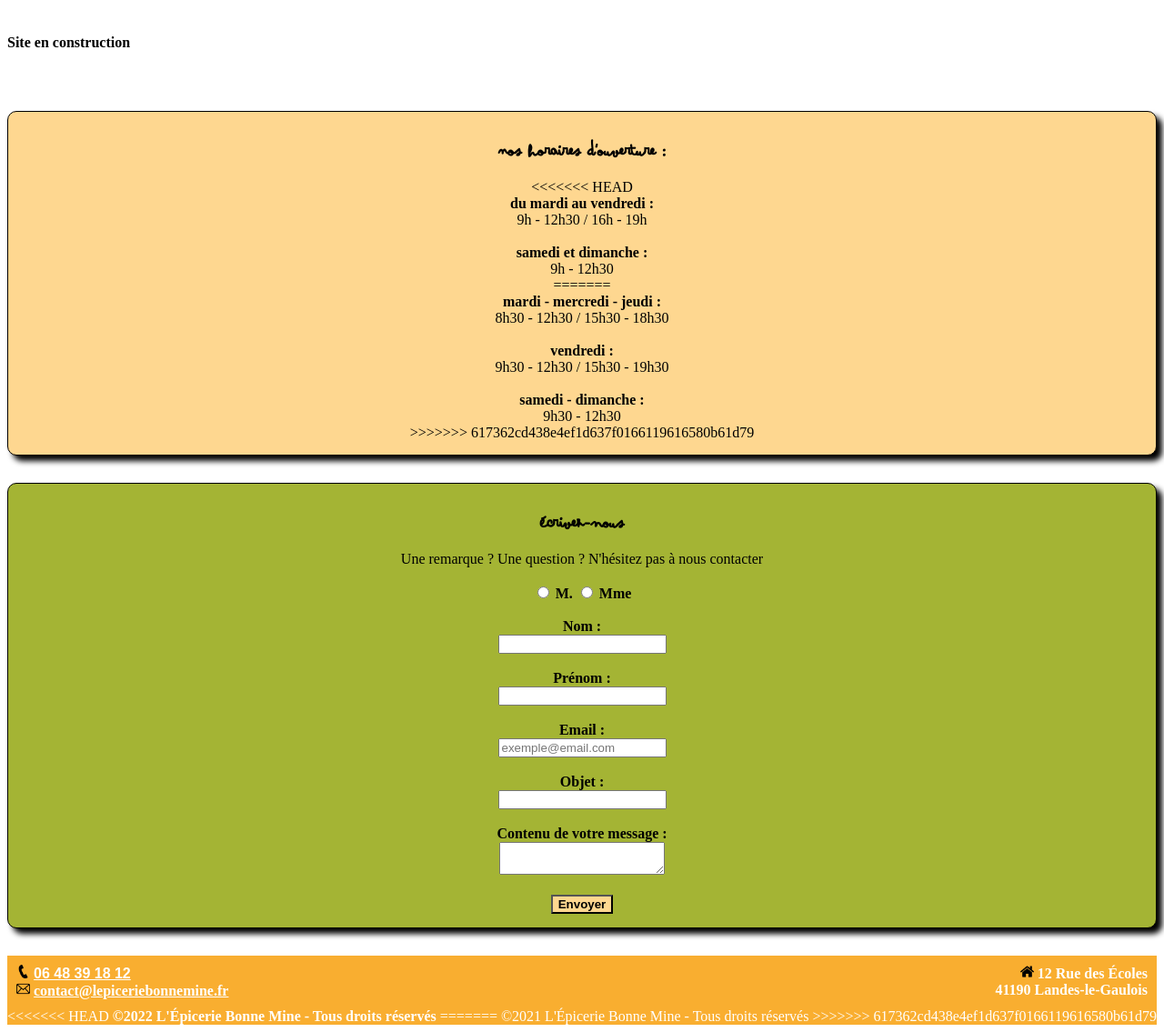
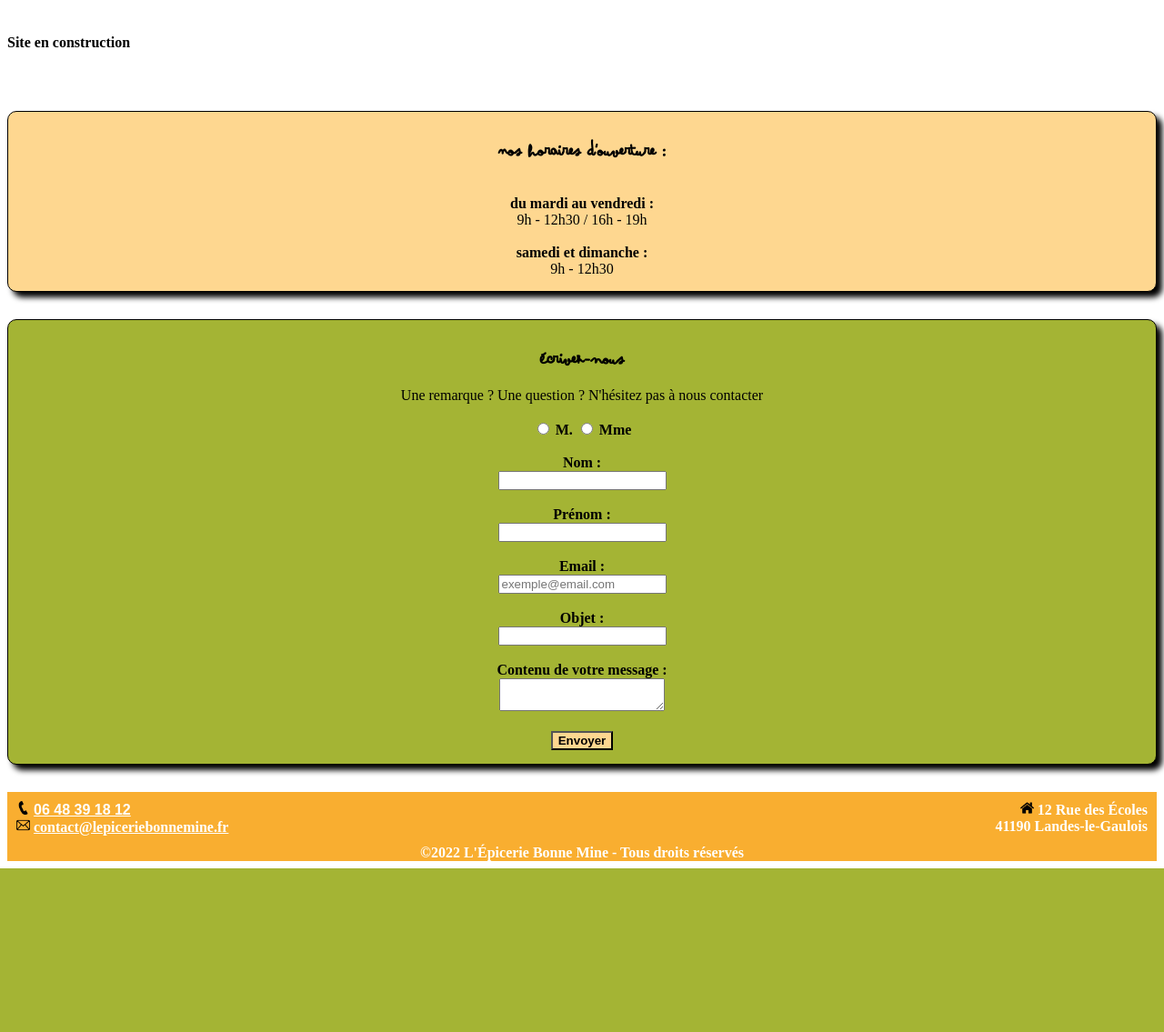
Before and after one commit to SeverineBnr/Bonne_mine, a PHP site: page /contact.php in a window 1280 px wide. Shown: the part 240-1375 px from the top of the page at 91% size. After the commit the page ends 1195 px from the top, so only its background shows below. Run offline with PHP 8.4, Linux system fonts and the light colour scheme.

Commit message:
Sev220730.1732

```diff
--- a/contact.php
+++ b/contact.php
@@ -108,14 +108,8 @@
             ?>
             <div class="section_horaires">
                 <div class="titre_horaires">Nos horaires d'ouverture :<br></div>
-<<<<<<< HEAD
                 <br><div class="gras">du mardi au vendredi :</div> 9h - 12h30 / 16h - 19h<br><br>
                 <div class="gras">samedi et dimanche :</div> 9h - 12h30<br>
-=======
-                <br><div class="gras">mardi - mercredi - jeudi :</div> 8h30 - 12h30 / 15h30 - 18h30<br><br>
-                <div class="gras">vendredi :</div> 9h30 - 12h30 / 15h30 - 19h30<br><br>
-                <div class="gras">samedi - dimanche :</div> 9h30 - 12h30<br>
->>>>>>> 617362cd438e4ef1d637f0166119616580b61d79
             </div>
 
             <form action="contact.php" method="POST">
--- a/footer.html
+++ b/footer.html
@@ -17,11 +17,7 @@
 </div>
 
 <div class="droits_reserves">
-<<<<<<< HEAD
     <span class="blanc">
         <strong>©2022 L'Épicerie Bonne Mine - Tous droits réservés</strong>
     </span>
-=======
-    ©2021 L'Épicerie Bonne Mine - Tous droits réservés
->>>>>>> 617362cd438e4ef1d637f0166119616580b61d79
 </div>
--- a/style/style.css
+++ b/style/style.css
@@ -100,13 +100,10 @@ button{
 /* #page{
     background-color: green;
 }*/
-<<<<<<< HEAD:style/style.css
 
 /* .photo_accueil{
 
 } */
-=======
->>>>>>> 617362cd438e4ef1d637f0166119616580b61d79:style.css
 
 .texte_page_accueil{
     font-family: 'Abadi MT Condensec', 'Arial';
```
Also changed, not shown: index.php (+0 -10 lines).
